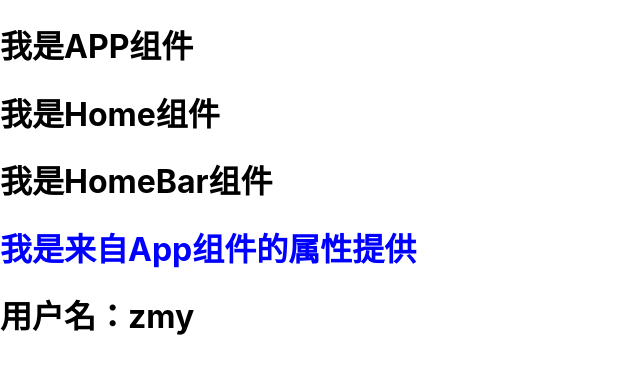
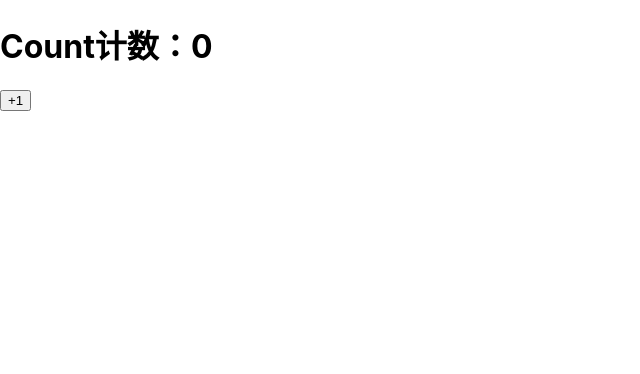
Before and after one commit to YDKD/react-study, a React (Vite) app: page / in a window 1280 px wide. Shown: the top 374 px of the page, without its empty margins (0-640 px from the left). Built offline with nearby package versions, Linux system fonts and the light colour scheme.

Commit message:
feat(setState): setState的异步更新和三种写法

```diff
--- /dev/null
+++ b/src/11_获取setState更新后的值/App.tsx
@@ -0,0 +1,39 @@
+import React, { Component } from "react";
+import { flushSync } from "react-dom";
+
+interface IState {
+  count: number;
+}
+
+export class App extends Component<any, IState> {
+  constructor(props: any) {
+    super(props);
+    this.state = {
+      count: 0,
+    };
+  }
+
+  increment() {
+    // 能够立即更新render
+    flushSync(() => {
+      this.setState({
+        count: this.state.count + 1
+      })
+    })
+    console.log('count', this.state.count);
+  }
+
+  render() {
+    console.log("render函数执行了");
+
+    const { count } = this.state;
+    return (
+      <div>
+        <h1>Count计数：{count}</h1>
+        <button onClick={() => this.increment()}>+1</button>
+      </div>
+    );
+  }
+}
+
+export default App;
--- a/src/main.tsx
+++ b/src/main.tsx
@@ -6,7 +6,9 @@ import ReactDOM from 'react-dom/client'
 // import App from './06_父子传值-回调函数/App'
 // import App from './07_插槽-children/App'
 // import App from './08_插槽-props/App'
-import App from './09_组件通信-context/App'
+// import App from './09_组件通信-context/App'
+// import App from './10_setState的三种写法/App'
+import App from './11_获取setState更新后的值/App'
 
 import './index.css'
 
```
Also changed, not shown: src/10_setState的三种写法/App.tsx (added, +50 -0 lines).
